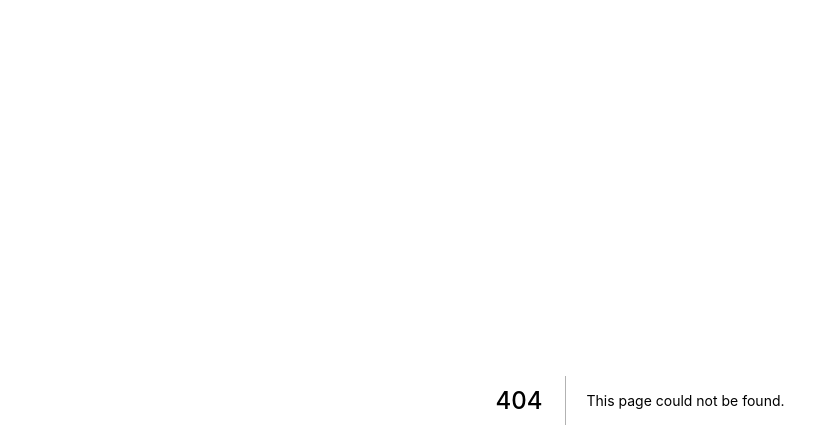
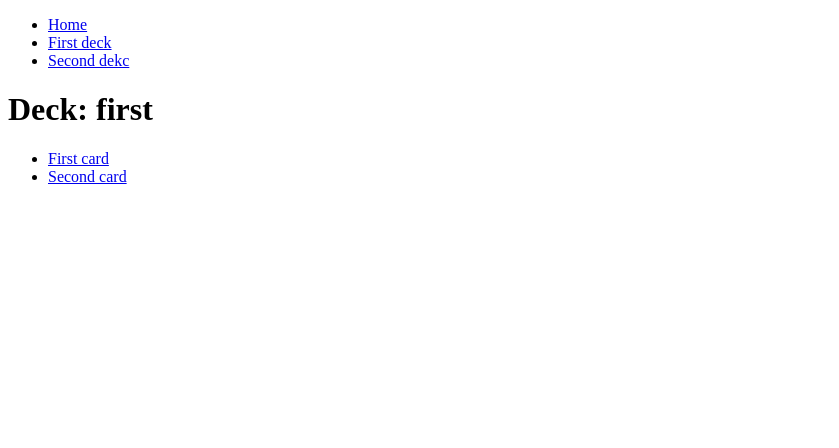
Before and after one commit to nikonoll/make_it_stick, a Next.js app: page /deck/first in a window 1280 px wide. Before the commit this address had no page. Shown: the top 448 px of the page, without its empty margins (0-839 px from the left). Built offline with nearby package versions, Linux system fonts and the light colour scheme.

Commit message:
Setup deck and card dynamic routes

```diff
--- /dev/null
+++ b/components/header.js
@@ -0,0 +1,25 @@
+import Link from 'next/link'
+
+const Header = () => (
+  <header>
+    <ul>
+      <li>
+        <Link href="/">
+          <a>Home</a>
+        </Link>
+      </li>
+      <li>
+        <Link href="/deck/[deck]" as="/deck/first">
+          <a>First deck</a>
+        </Link>
+      </li>
+      <li>
+        <Link href="/deck/[deck]" as="/deck/second">
+          <a>Second dekc</a>
+        </Link>
+      </li>
+    </ul>
+  </header>
+)
+
+export default Header
--- /dev/null
+++ b/pages/deck/[deck]/index.js
@@ -0,0 +1,29 @@
+import { useRouter } from 'next/router'
+import Link from 'next/link'
+import Header from '../../../components/header'
+
+const Deck = () => {
+  const router = useRouter()
+  const { deck } = router.query
+
+  return (
+    <>
+      <Header />
+      <h1>Deck: {deck}</h1>
+      <ul>
+        <li>
+          <Link href="/deck/[deck]/[card]" as={`/deck/${deck}/first-card`}>
+            <a>First card</a>
+          </Link>
+        </li>
+        <li>
+          <Link href="/deck/[deck]/[card]" as={`/deck/${deck}/second-card`}>
+            <a>Second card</a>
+          </Link>
+        </li>
+      </ul>
+    </>
+  )
+}
+
+export default Deck
```
Also changed, not shown: pages/deck/[deck]/[card]/index.js (added, +17 -0 lines), pages/index.js (+12 -40 lines).
